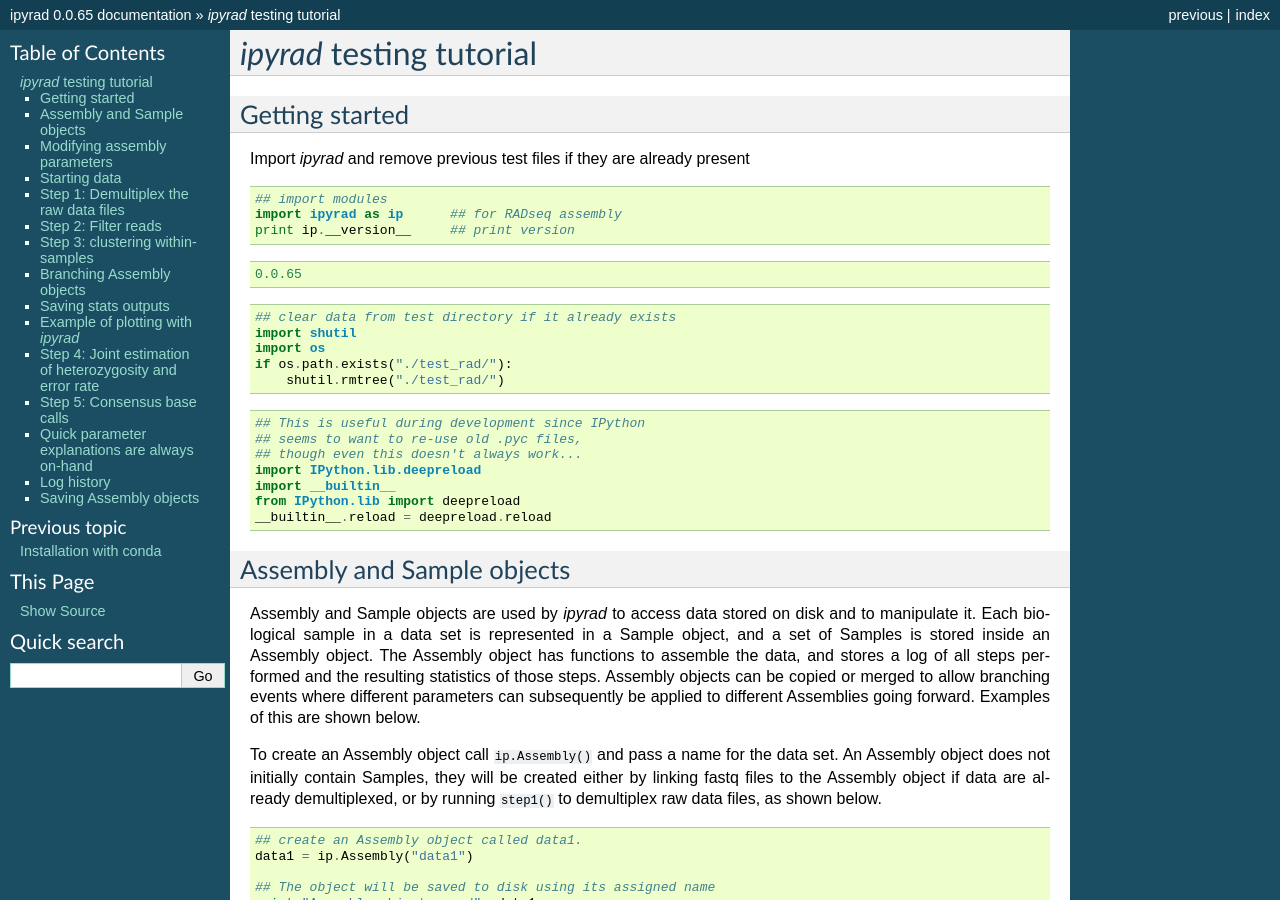
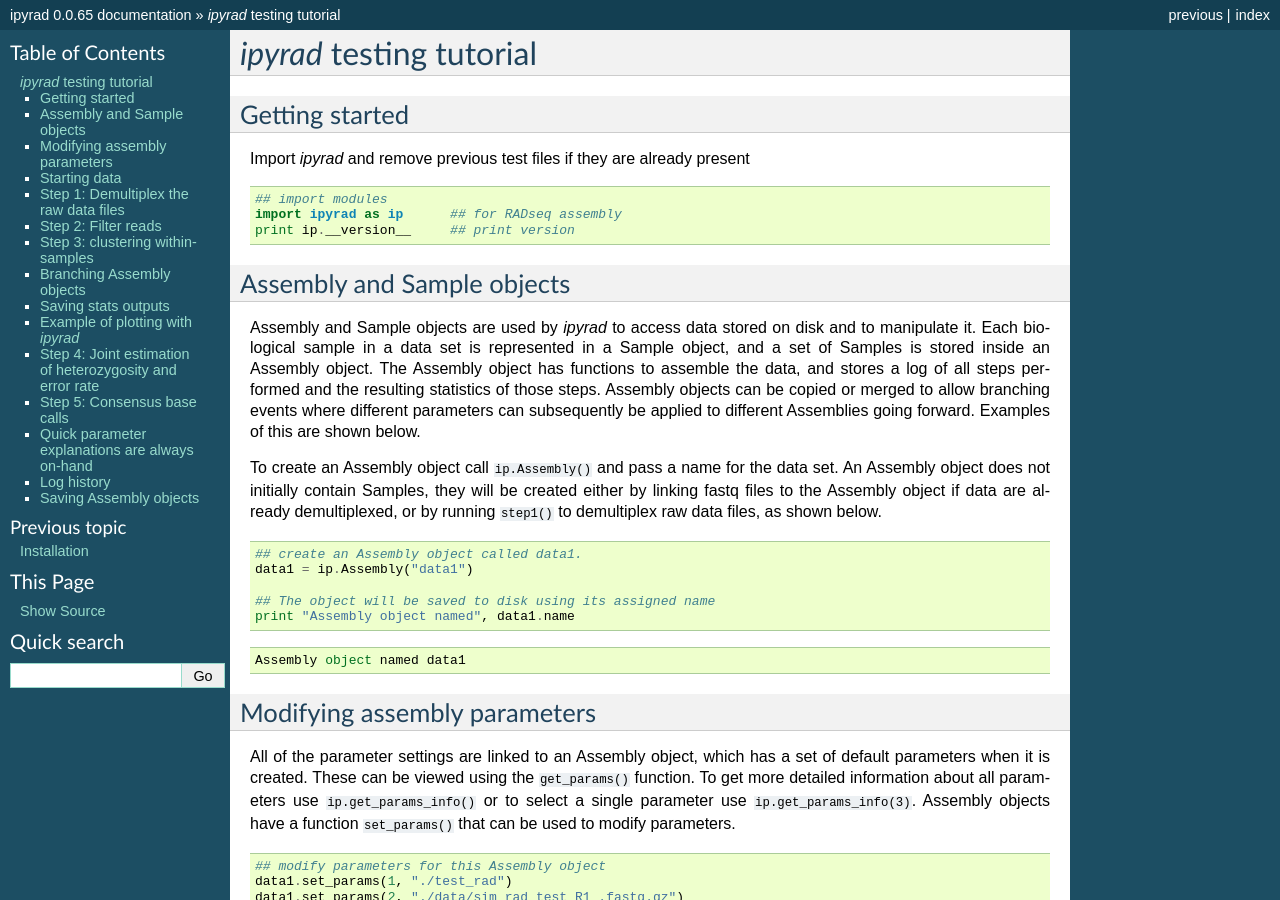
Before and after one commit to dereneaton/ipyrad, a Sphinx documentation site: the page built from docs/test_rad.rst, in a window 1280 px wide and 900 px high. Built offline with Sphinx 7.4.7, drawn with Linux system fonts in a browser that asks for light colours; pages that are not in the unit, such as notebooks, are missing from menus.

Commit message:
docs edits

```diff
--- a/docs/features.rst
+++ b/docs/features.rst
@@ -7,7 +7,7 @@
 
 
 What does ipyrad do?
-----------------------
+--------------------
 :ref:`ipyrad <ipyrad>` can be used to assemble RADseq data sets using
 :ref:`*de novo* assembly <denovo>`, :ref:`reference mapping assembly <reference>`,
 or `:ref:`hybrid assembly <hybrid>` -- a combination of the two approaches.
--- a/docs/installation.rst
+++ b/docs/installation.rst
@@ -4,14 +4,12 @@
 .. _installation:
 
 
-Installation with conda
------------------------
+Installation
+============
 
 The easiest way to install *ipyrad* and all of its dependencies is with conda_,
 a command line program for installing Python packages. If you do not have *conda* installed, follow these instructions_ to install either *Anaconda* or *Miniconda*
-for Python2.7. If you're working on an HPC system you can install *conda*
-in your home directory without needing administrative privileges by following
-the same basic directions.
+for Python2.7. If you're working on an :ref:`HPC <HPC_installation>` system you can install *conda* in your home directory without needing administrative privileges by following the same basic directions.
 
 The only difference between *Anaconda* and *Miniconda* is that *Anaconda*
 installs a large suite of commonly used Python packages along with the base
--- a/docs/test_rad.rst
+++ b/docs/test_rad.rst
@@ -14,29 +14,6 @@
     import ipyrad as ip      ## for RADseq assembly
     print ip.__version__     ## print version
 
-
-.. parsed-literal::
-
-    0.0.65
-
-
-.. code:: python
-
-    ## clear data from test directory if it already exists
-    import shutil
-    import os
-    if os.path.exists("./test_rad/"):
-        shutil.rmtree("./test_rad/")
-
-.. code:: python
-
-    ## This is useful during development since IPython
-    ## seems to want to re-use old .pyc files,
-    ## though even this doesn't always work...
-    import IPython.lib.deepreload
-    import __builtin__
-    from IPython.lib import deepreload
-    __builtin__.reload = deepreload.reload
 
 Assembly and Sample objects
 ~~~~~~~~~~~~~~~~~~~~~~~~~~~
```
Also changed, not shown: other parts of docs/installation.rst (+2 -0 lines).
